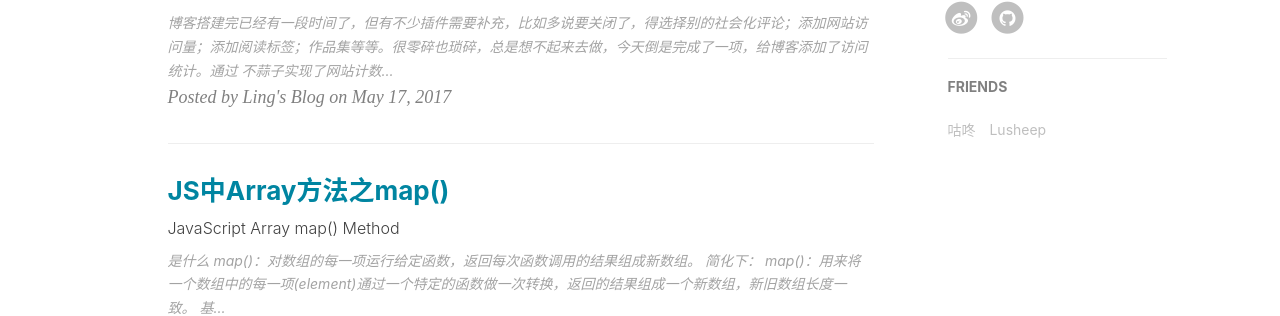
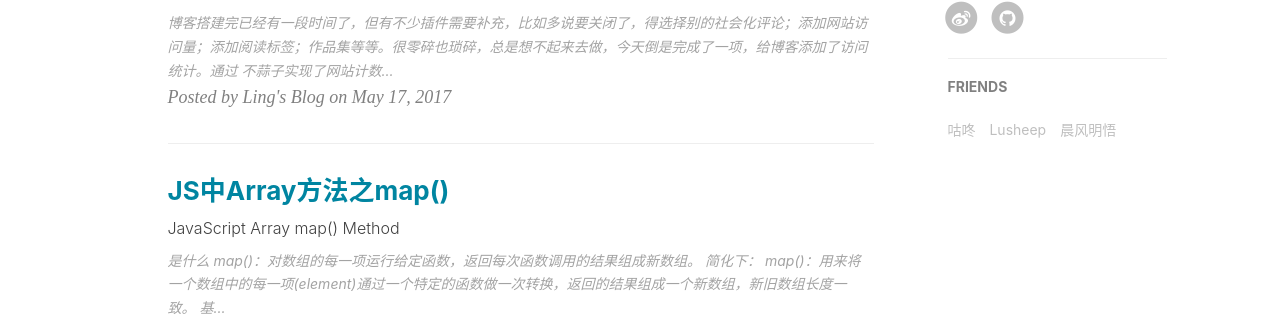
Before and after one commit to LingLinyp/LingLinyp.github.io, a Jekyll site: the page built from index.html, in a window 1280 px wide. Shown: the part 976-1292 px from the top of the page. Built offline with Jekyll 4.4.1, drawn with Linux system fonts in a browser that asks for light colours; the list of posts is cut into pages by our own code; comment, search, counter and statistics services are not loaded.

Commit message:
add_new_friends

```diff
--- a/_config.yml
+++ b/_config.yml
@@ -77,8 +77,8 @@ friends: [
         title: "Lusheep",
         href: "http://lusheep.me/"
     },{
-        title: "",
-        href: "#"
+        title: "晨风明悟",
+        href: "http://www.cfmwsc.cn/"
     },{
         title: "",
         href: "#"
```
